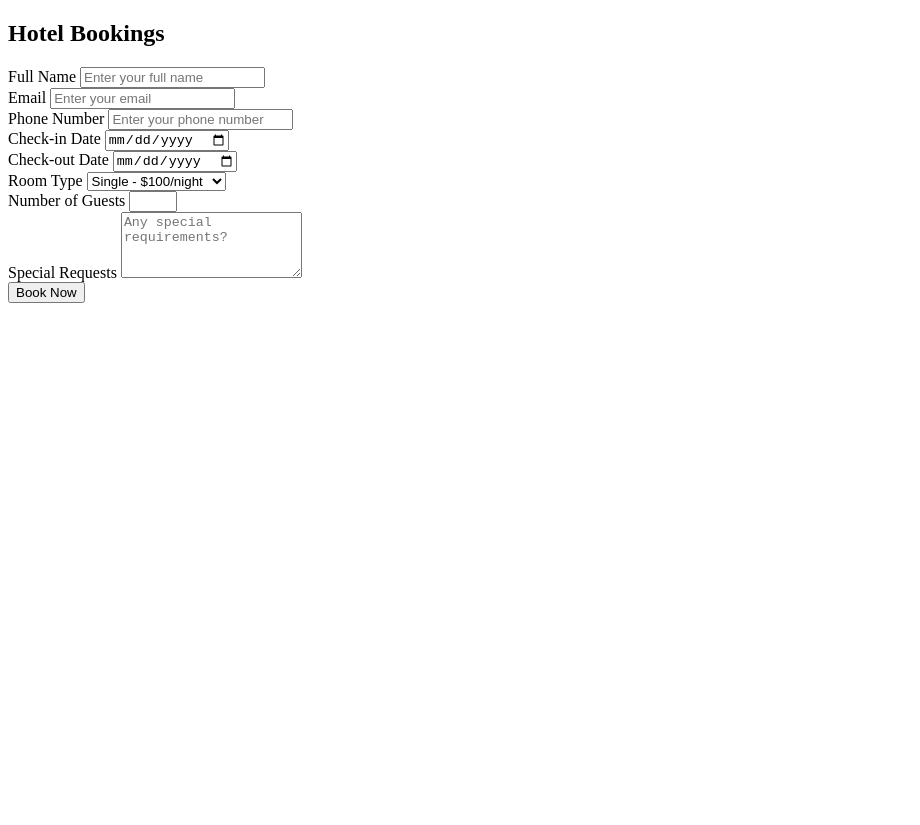
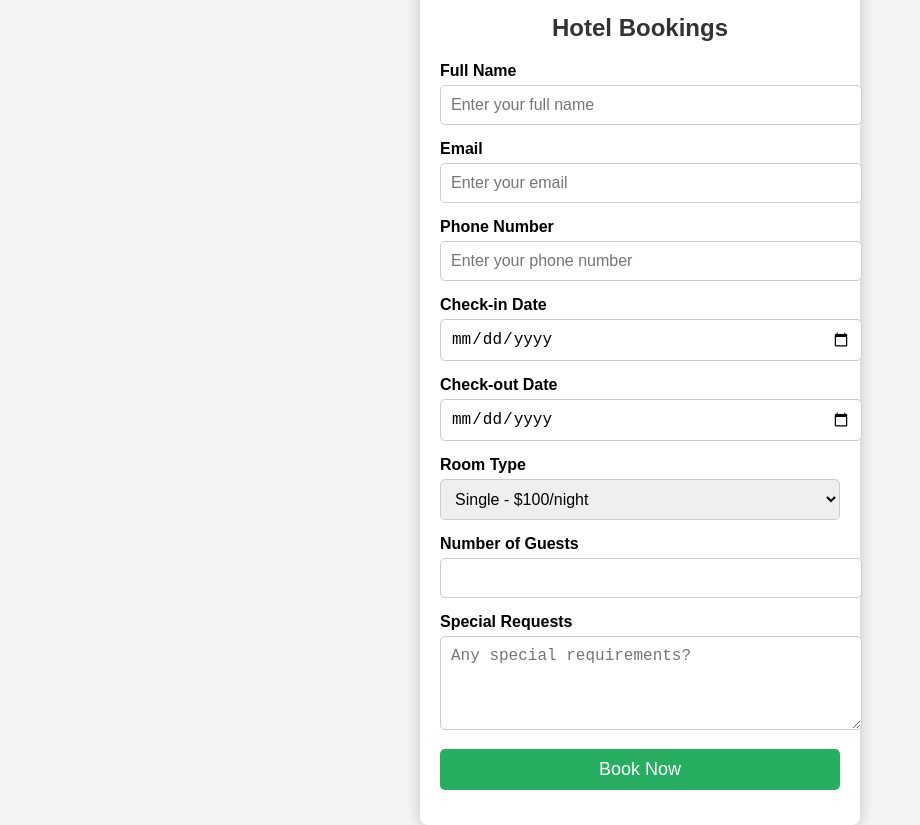
Before and after one commit to ayebarepierre/hotelzap, a plain HTML site: page index.html in a window 1280 px wide. Shown: the whole page, without its empty margins (0-920 px from the left). Before the commit the page ends 800 px from the top, so only its background shows below. Drawn offline with Linux system fonts and the light colour scheme.

Commit message:
Update index.html

```diff
--- a/index.html
+++ b/index.html
@@ -2,7 +2,7 @@
 <head>
 
 <title>Hotel Bookings Form</title>
-<link rel="Stylesheet"  href="stylesheet.css">
+<link rel="Stylesheet"  href="styles.css">
 </head>
 <body>
     <div class="container">
```
